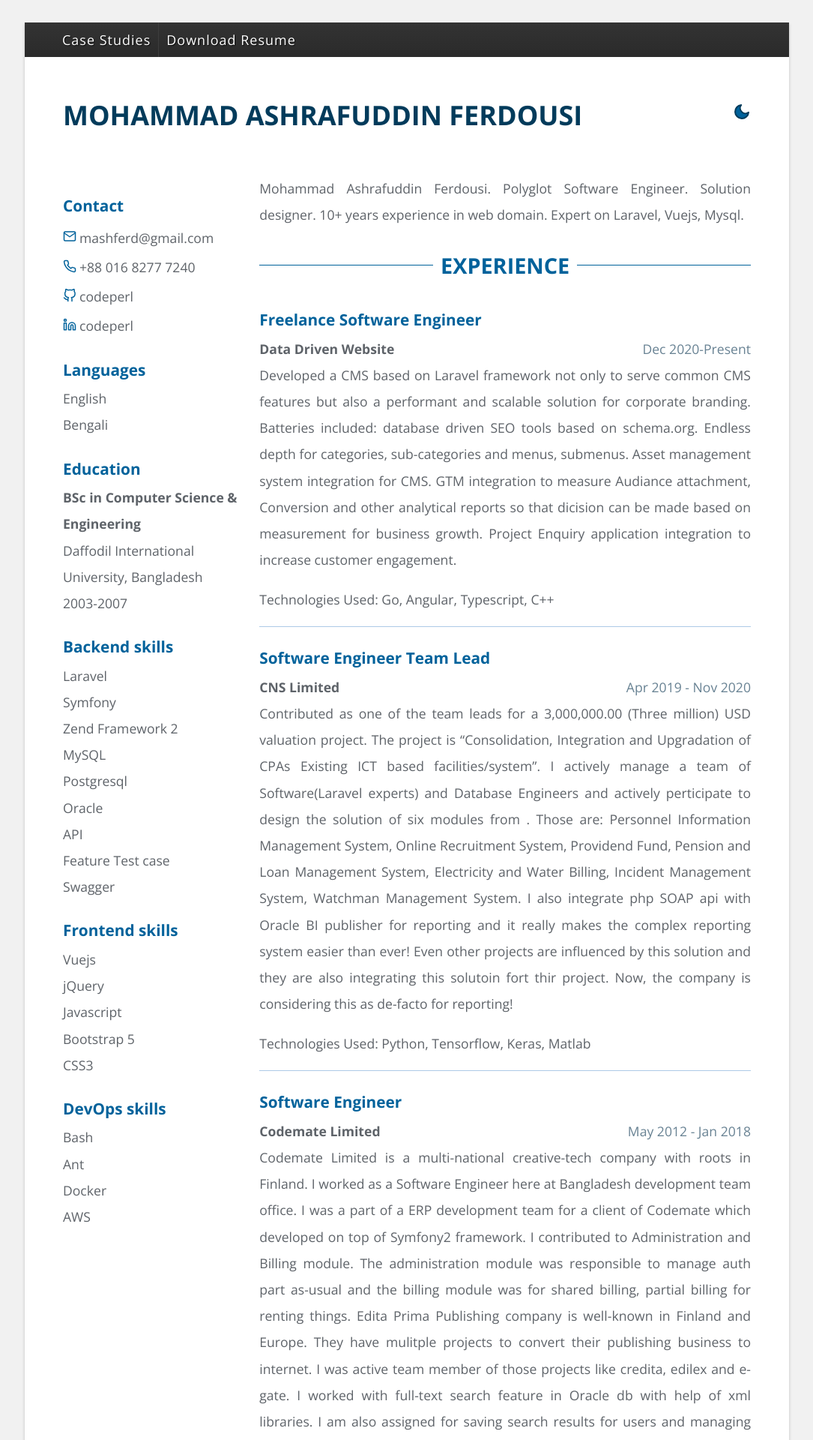
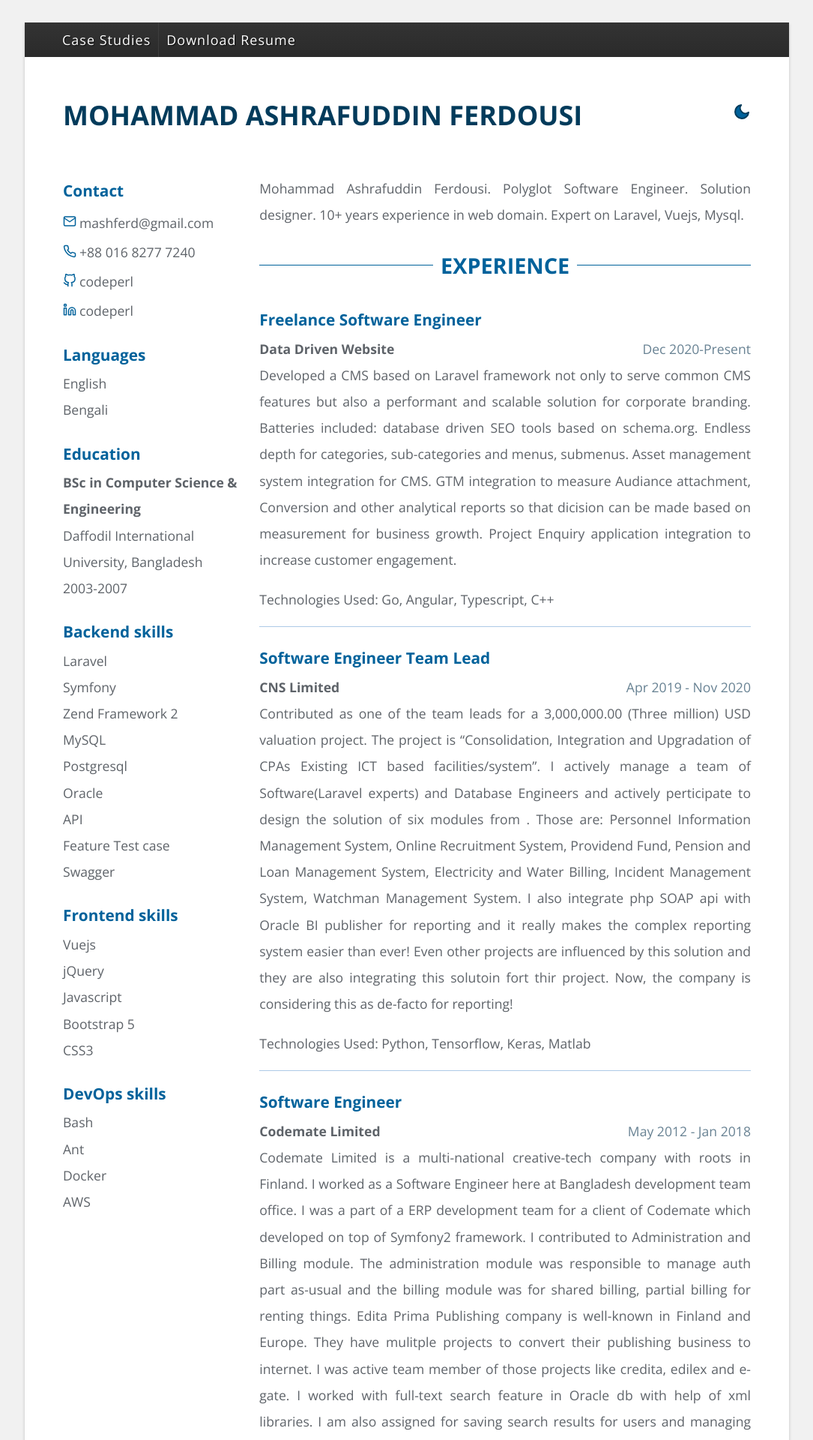
Before and after one commit to codeperl/resume, a Jekyll site: the page built from index.html, in a window 1280 px wide. Shown: the top 1920 px of the page at 75% size, without its empty margins (97-1182 px from the left). Built offline with Jekyll 4.4.1, drawn with Linux system fonts in a browser that asks for light colours.

Commit message:
Sidebar margin top vanished.

```diff
--- a/_sass/_base.scss
+++ b/_sass/_base.scss
@@ -32,7 +32,7 @@ body {
         display: grid;
         grid-template-columns: 2fr 5fr;
         .sidebar {
-            margin-top: 20px;
+            /*margin-top: 20px;*/
         }
     }
 }
```
